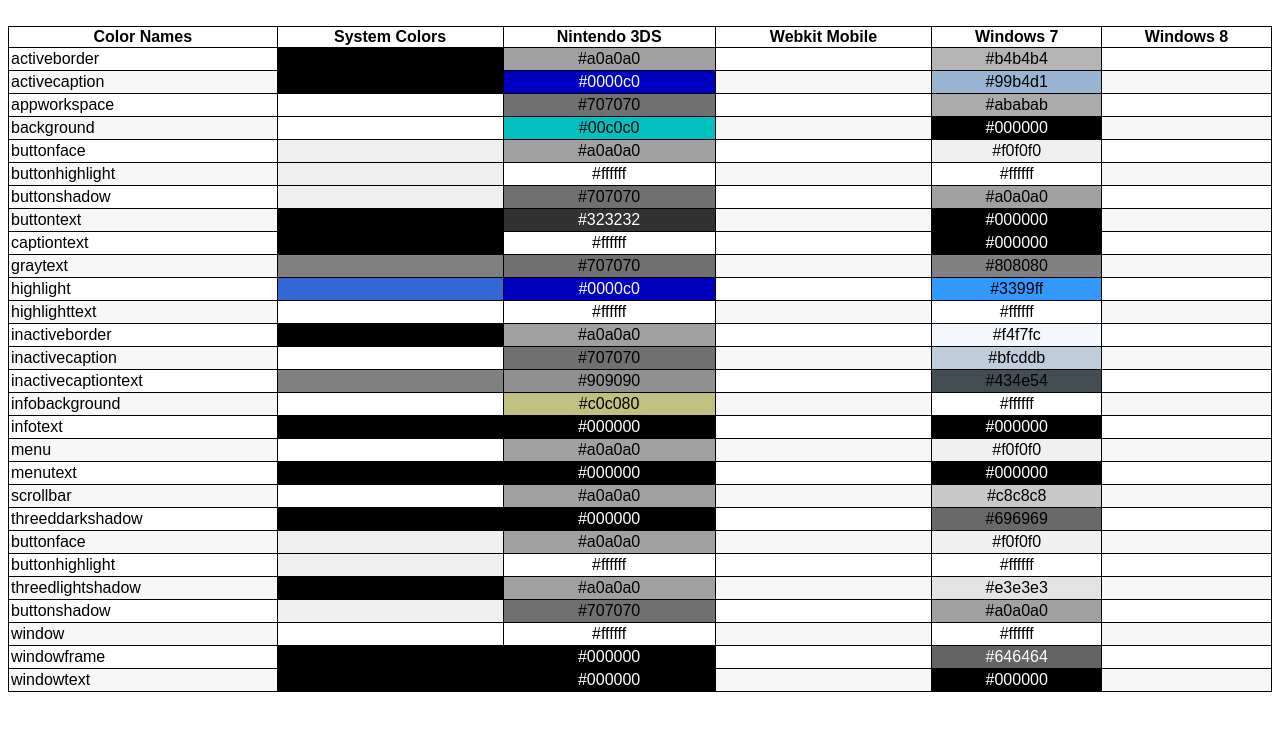
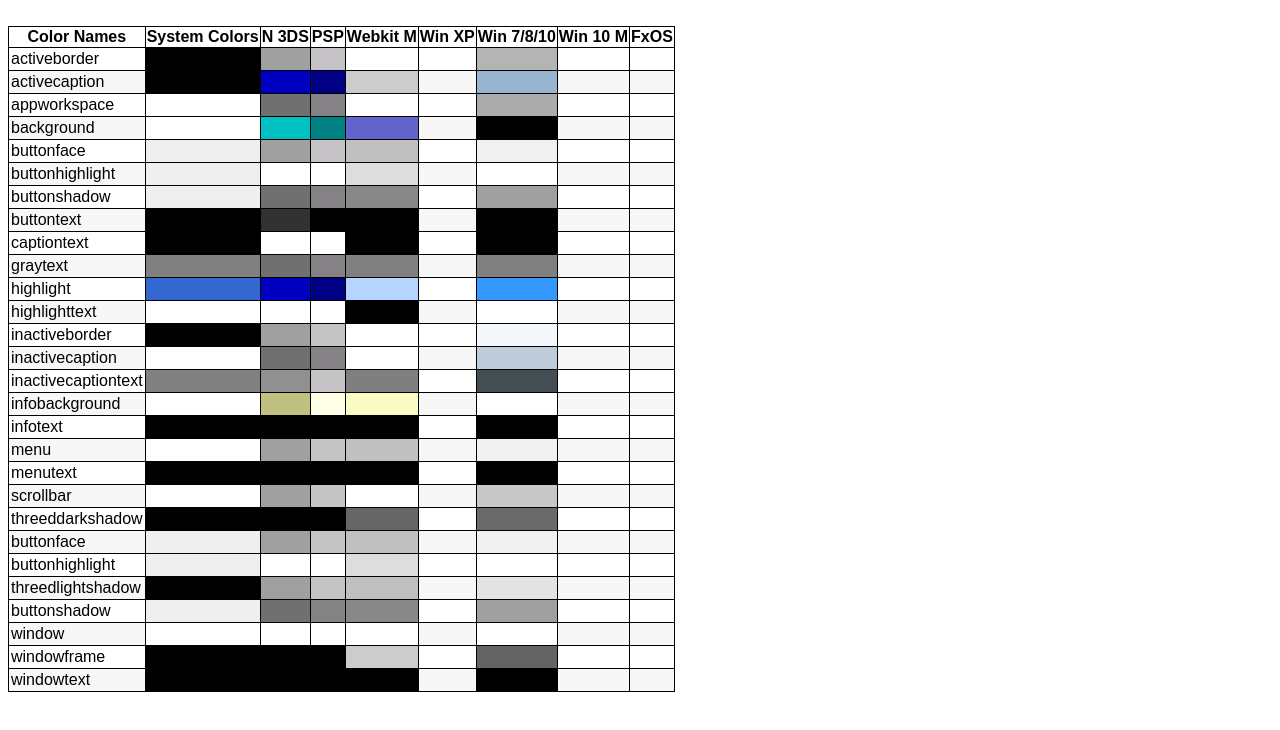
Before and after one commit to kurainooni/web-tests, a plain HTML site: page system_color_tester.html in a window 1280 px wide. Drawn offline with Linux system fonts and the light colour scheme.

Commit message:
added system colors for PSP and Webkit Mobile
- removed color codes for now
+ added system colors for PSP
+ added system colors for Webkit Mobile

TODO: Re-Add color codes

```diff
--- a/system_color_tester.html
+++ b/system_color_tester.html
@@ -1,43 +1,47 @@
-<!DOCTYPE HTML PUBLIC "-//W3C//DTD HTML 4.01 Transitional//EN">
-<html><head>
-
-
+<!Doctype html>
+<html>
+<head>
 <meta content="text/html; charset=UTF-8" http-equiv="content-type">
-  <meta name="viewport" content="width=device-width, initial-scale=1.0, user-scalable=no"><title>System Colors</title>
-
+<meta name="viewport"
+content="width=device-width, initial-scale=1.0, user-scalable=no">
+<title>System Colors</title>
 <style type="text/css">
 body {
 font-size: 100%;
-  font-family: Arial,Helvetica,sans-serif;
+font-family: Arial, Helvetica, sans-serif;
 }
+
 .g {
 background-color: #f7f7f7;
 }
+
 .u {
 background-color: #ffffff;
 }
+
 table {
 border: 1px solid #000000;
 padding: 0;
+text-indent: 0;
+font-style: normal;
+word-spacing: 0;
+letter-spacing: normal;
+border-spacing: 0;
+text-transform: none;
 border-collapse: collapse;
 font-variant: normal;
-  letter-spacing: normal;
-  text-indent: 0;
 white-space: normal;
-  width: 100%;
-  border-spacing: 0;
-  font-style: normal;
 font-weight: normal;
 text-align: start;
-  text-transform: none;
-  word-spacing: 0;
 font-size: inherit;
 }
+
 td {
 padding: 2px;
 vertical-align: top;
 font-size: inherit;
 }
+
 .sc {
 }
 
@@ -50,360 +54,657 @@ td {
 $(this).css('color', 'green');
 });
 });
-    </script></head><body>
+</script>
+</head>
+<body>
 <br>
 <table class="table" border="1" cellspacing="0">
 <tbody>
 <tr>
-      <th>Color Names<br>
+<th>Color Names</th>
+<th>System Colors</th>
+<th>N 3DS</th>
+<th>PSP</th>
+<th>Webkit M</th>
+<th>Win XP</th>
+<th>Win 7/8/10</th>
+<th>Win 10 M</th>
+<th>FxOS<br>
 </th>
-      <th>System Colors<br>
-      </th>
-      <th>Nintendo 3DS<br>
-      </th>
-      <th>Webkit Mobile<br>
-      </th>
-<th>Windows 7<br>
-      </th><th>Windows 8<br>
-      </th>
-
 </tr>
 <tr class="u">
 <td>activeborder<br>
 </td>
 <td class="sc" style="background-color: activeborder;">&nbsp; <br>
 </td>
-      <td style="vertical-align: top; text-align: center; background-color: rgb(160, 160, 160);">#a0a0a0
+<td
+style="vertical-align: top; text-align: center; background-color: rgb(160, 160, 160);">
+<br>
+</td>
+<td
+style="vertical-align: top; background-color: rgb(198, 195, 198);"><br>
+</td>
+<td style="background-color: rgb(255, 255, 255);" valign="top"><br>
 </td>
 <td valign="top"><br>
 </td>
-<td style="vertical-align: top; background-color: rgb(180, 180, 180); text-align: center;">#b4b4b4
-      </td><td valign="top"><br>
+<td
+style="vertical-align: top; background-color: rgb(180, 180, 180); text-align: center;">
+<br>
 </td>
-
+<td valign="top"><br>
+</td>
+<td style="vertical-align: top;"><br>
+</td>
 </tr>
 <tr class="g">
 <td> activecaption</td>
 <td class="sc" style="background-color: activecaption;">&nbsp;<br>
 </td>
-      <td style="vertical-align: top; text-align: center; background-color: rgb(0, 0, 192); color: white;">#0000c0
+<td
+style="vertical-align: top; text-align: center; background-color: rgb(0, 0, 192); color: white;">
+<br>
+</td>
+<td style="vertical-align: top; background-color: rgb(0, 0, 132);"><br>
+</td>
+<td style="background-color: rgb(204, 204, 204);" valign="top"><br>
 </td>
 <td valign="top"><br>
 </td>
-<td style="vertical-align: top; text-align: center; background-color: rgb(153, 180, 209);">#99b4d1</td><td valign="top"><br>
+<td
+style="vertical-align: top; text-align: center; background-color: rgb(153, 180, 209);"><br>
 </td>
-
+<td valign="top"><br>
+</td>
+<td style="vertical-align: top;"><br>
+</td>
 </tr>
 <tr class="u">
 <td> appworkspace</td>
 <td class="sc" style="background-color: appworkspace;">&nbsp;<br>
 </td>
-      <td style="vertical-align: top; text-align: center; background-color: rgb(112, 112, 112);">#707070
+<td
+style="vertical-align: top; text-align: center; background-color: rgb(112, 112, 112);">
+<br>
+</td>
+<td
+style="vertical-align: top; background-color: rgb(132, 130, 132);"><br>
+</td>
+<td style="background-color: rgb(255, 255, 255);" valign="top"><br>
 </td>
 <td valign="top"><br>
 </td>
-<td style="vertical-align: top; text-align: center; background-color: rgb(171, 171, 171);">#ababab<br>
-      </td><td valign="top"><br>
+<td
+style="vertical-align: top; text-align: center; background-color: rgb(171, 171, 171);"><br>
 </td>
-
+<td valign="top"><br>
+</td>
+<td style="vertical-align: top;"><br>
+</td>
 </tr>
 <tr class="g">
 <td> background</td>
 <td class="sc" style="background-color: background;">&nbsp;<br>
 </td>
-      <td style="vertical-align: top; text-align: center; background-color: rgb(0, 192, 192);">#00c0c0
+<td
+style="vertical-align: top; text-align: center; background-color: rgb(0, 192, 192);">
+<br>
+</td>
+<td
+style="vertical-align: top; background-color: rgb(0, 130, 132);"><br>
+</td>
+<td style="background-color: rgb(99, 99, 206);" valign="top"><br>
 </td>
 <td valign="top"><br>
 </td>
-<td style="vertical-align: top; text-align: center; background-color: rgb(0, 0, 0); color: white;">#000000<br>
-      </td><td valign="top"><br>
+<td
+style="vertical-align: top; text-align: center; background-color: rgb(0, 0, 0); color: white;"><br>
 </td>
-
+<td valign="top"><br>
+</td>
+<td style="vertical-align: top;"><br>
+</td>
 </tr>
 <tr class="u">
 <td> buttonface</td>
 <td class="sc" style="background-color: buttonface;">&nbsp;<br>
 </td>
-      <td style="vertical-align: top; text-align: center; background-color: rgb(160, 160, 160);">#a0a0a0</td>
+<td
+style="vertical-align: top; text-align: center; background-color: rgb(160, 160, 160);"><br>
+</td>
+<td
+style="vertical-align: top; background-color: rgb(198, 195, 198);"><br>
+</td>
+<td style="background-color: rgb(192, 192, 192);" valign="top"><br>
+</td>
 <td valign="top"><br>
 </td>
-<td style="vertical-align: top; text-align: center; background-color: rgb(240, 240, 240);">#f0f0f0</td><td valign="top"><br>
+<td
+style="vertical-align: top; text-align: center; background-color: rgb(240, 240, 240);"><br>
 </td>
-
+<td valign="top"><br>
+</td>
+<td style="vertical-align: top;"><br>
+</td>
 </tr>
 <tr class="g">
 <td> buttonhighlight</td>
 <td class="sc" style="background-color: buttonhighlight;">&nbsp;<br>
 </td>
-      <td style="vertical-align: top; text-align: center; background-color: rgb(255, 255, 255);">#ffffff
+<td
+style="vertical-align: top; text-align: center; background-color: rgb(255, 255, 255);">
+<br>
+</td>
+<td
+style="vertical-align: top; background-color: rgb(255, 255, 255);"><br>
+</td>
+<td style="background-color: rgb(221, 221, 221);" valign="top"><br>
 </td>
 <td valign="top"><br>
 </td>
-<td style="vertical-align: top; text-align: center; background-color: rgb(255, 255, 255);">#ffffff<br>
-      </td><td valign="top"><br>
+<td
+style="vertical-align: top; text-align: center; background-color: rgb(255, 255, 255);"><br>
 </td>
-
+<td valign="top"><br>
+</td>
+<td style="vertical-align: top;"><br>
+</td>
 </tr>
 <tr class="u">
 <td> buttonshadow</td>
 <td class="sc" style="background-color: buttonshadow;">&nbsp;<br>
 </td>
-      <td style="vertical-align: top; text-align: center; background-color: rgb(112, 112, 112);">#707070
+<td
+style="vertical-align: top; text-align: center; background-color: rgb(112, 112, 112);">
+<br>
+</td>
+<td
+style="vertical-align: top; background-color: rgb(132, 130, 132);"><br>
+</td>
+<td style="background-color: rgb(136, 136, 136);" valign="top"><br>
 </td>
 <td valign="top"><br>
 </td>
-<td style="vertical-align: top; text-align: center; background-color: rgb(160, 160, 160);">#a0a0a0</td><td valign="top"><br>
+<td
+style="vertical-align: top; text-align: center; background-color: rgb(160, 160, 160);"><br>
 </td>
-
+<td valign="top"><br>
+</td>
+<td style="vertical-align: top;"><br>
+</td>
 </tr>
 <tr class="g">
 <td> buttontext</td>
 <td class="sc" style="background-color: buttontext;">&nbsp;<br>
 </td>
-      <td style="vertical-align: top; text-align: center; background-color: rgb(50, 50, 50); color: white;">#323232
+<td
+style="vertical-align: top; text-align: center; background-color: rgb(50, 50, 50); color: white;">
+<br>
+</td>
+<td style="vertical-align: top; background-color: rgb(0, 0, 0);"><br>
+</td>
+<td style="background-color: rgb(0, 0, 0);" valign="top"><br>
 </td>
 <td valign="top"><br>
 </td>
-<td style="vertical-align: top; text-align: center; background-color: rgb(0, 0, 0); color: white;">#000000
-      </td><td valign="top"><br>
+<td
+style="vertical-align: top; text-align: center; background-color: rgb(0, 0, 0); color: white;">
+<br>
 </td>
-
+<td valign="top"><br>
+</td>
+<td style="vertical-align: top;"><br>
+</td>
 </tr>
 <tr class="u">
 <td> captiontext</td>
 <td class="sc" style="background-color: captiontext;">&nbsp;<br>
 </td>
-      <td style="vertical-align: top; text-align: center; background-color: rgb(255, 255, 255);">#ffffff
+<td
+style="vertical-align: top; text-align: center; background-color: rgb(255, 255, 255);">
+<br>
+</td>
+<td
+style="vertical-align: top; background-color: rgb(255, 255, 255);"><br>
+</td>
+<td style="background-color: rgb(0, 0, 0);" valign="top"><br>
 </td>
 <td valign="top"><br>
 </td>
-<td style="vertical-align: top; text-align: center; background-color: rgb(0, 0, 0); color: white;">#000000
-      </td><td valign="top"><br>
+<td
+style="vertical-align: top; text-align: center; background-color: rgb(0, 0, 0); color: white;">
+<br>
 </td>
-
+<td valign="top"><br>
+</td>
+<td style="vertical-align: top;"><br>
+</td>
 </tr>
 <tr class="g">
 <td> graytext</td>
 <td class="sc" style="background-color: graytext;">&nbsp;<br>
 </td>
-      <td style="vertical-align: top; text-align: center; background-color: rgb(112, 112, 112);">#707070
+<td
+style="vertical-align: top; text-align: center; background-color: rgb(112, 112, 112);">
+<br>
+</td>
+<td
+style="vertical-align: top; background-color: rgb(132, 130, 132);"><br>
+</td>
+<td style="background-color: rgb(128, 128, 128);" valign="top"><br>
 </td>
 <td valign="top"><br>
 </td>
-<td style="vertical-align: top; text-align: center; background-color: rgb(128, 128, 128);">#808080<br>
-      </td><td valign="top"><br>
+<td
+style="vertical-align: top; text-align: center; background-color: rgb(128, 128, 128);"><br>
 </td>
-
+<td valign="top"><br>
+</td>
+<td style="vertical-align: top;"><br>
+</td>
 </tr>
 <tr class="u">
 <td> highlight</td>
 <td class="sc" style="background-color: highlight;">&nbsp;<br>
 </td>
-      <td style="vertical-align: top; text-align: center; background-color: rgb(0, 0, 192); color: white;">#0000c0
+<td
+style="vertical-align: top; text-align: center; background-color: rgb(0, 0, 192); color: white;">
+<br>
+</td>
+<td style="vertical-align: top; background-color: rgb(0, 0, 132);"><br>
+</td>
+<td style="background-color: rgb(181, 213, 255);" valign="top"><br>
 </td>
 <td valign="top"><br>
 </td>
-<td style="vertical-align: top; text-align: center; background-color: rgb(51, 153, 255);">#3399ff</td><td valign="top"><br>
+<td
+style="vertical-align: top; text-align: center; background-color: rgb(51, 153, 255);"><br>
 </td>
-
+<td valign="top"><br>
+</td>
+<td style="vertical-align: top;"><br>
+</td>
 </tr>
 <tr class="g">
 <td> highlighttext</td>
 <td class="sc" style="background-color: highlighttext;">&nbsp;<br>
 </td>
-      <td style="vertical-align: top; text-align: center; background-color: rgb(255, 255, 255);">#ffffff
+<td
+style="vertical-align: top; text-align: center; background-color: rgb(255, 255, 255);">
+<br>
+</td>
+<td
+style="vertical-align: top; background-color: rgb(255, 255, 255);"><br>
+</td>
+<td style="background-color: rgb(0, 0, 0);" valign="top"><br>
 </td>
 <td valign="top"><br>
 </td>
-<td style="vertical-align: top; text-align: center; background-color: rgb(255, 255, 255);">#ffffff<br>
-      </td><td valign="top"><br>
+<td
+style="vertical-align: top; text-align: center; background-color: rgb(255, 255, 255);"><br>
 </td>
-
+<td valign="top"><br>
+</td>
+<td style="vertical-align: top;"><br>
+</td>
 </tr>
 <tr class="u">
 <td> inactiveborder</td>
 <td class="sc" style="background-color: inactiveborder;">&nbsp;<br>
 </td>
-      <td style="vertical-align: top; text-align: center; background-color: rgb(160, 160, 160);">#a0a0a0
+<td
+style="vertical-align: top; text-align: center; background-color: rgb(160, 160, 160);">
+<br>
+</td>
+<td
+style="vertical-align: top; background-color: rgb(198, 195, 198);"><br>
+</td>
+<td style="background-color: rgb(255, 255, 255);" valign="top"><br>
 </td>
 <td valign="top"><br>
 </td>
-<td style="vertical-align: top; text-align: center; background-color: rgb(244, 247, 252);">#f4f7fc</td><td valign="top"><br>
+<td
+style="vertical-align: top; text-align: center; background-color: rgb(244, 247, 252);"><br>
 </td>
-
+<td valign="top"><br>
+</td>
+<td style="vertical-align: top;"><br>
+</td>
 </tr>
 <tr class="g">
 <td> inactivecaption</td>
 <td class="sc" style="background-color: inactivecaption;">&nbsp;<br>
 </td>
-      <td style="vertical-align: top; text-align: center; background-color: rgb(112, 112, 112);">#707070
+<td
+style="vertical-align: top; text-align: center; background-color: rgb(112, 112, 112);">
+<br>
+</td>
+<td
+style="vertical-align: top; background-color: rgb(132, 130, 132);"><br>
+</td>
+<td style="background-color: rgb(255, 255, 255);" valign="top"><br>
 </td>
 <td valign="top"><br>
 </td>
-<td style="vertical-align: top; text-align: center; background-color: rgb(191, 205, 219);">#bfcddb</td><td valign="top"><br>
+<td
+style="vertical-align: top; text-align: center; background-color: rgb(191, 205, 219);"><br>
 </td>
-
+<td valign="top"><br>
+</td>
+<td style="vertical-align: top;"><br>
+</td>
 </tr>
 <tr class="u">
 <td> inactivecaptiontext</td>
 <td class="sc" style="background-color: inactivecaptiontext;">&nbsp;<br>
 </td>
-      <td style="vertical-align: top; text-align: center; background-color: rgb(144, 144, 144);">#909090
+<td
+style="vertical-align: top; text-align: center; background-color: rgb(144, 144, 144);">
+<br>
+</td>
+<td
+style="vertical-align: top; background-color: rgb(198, 195, 198);"><br>
+</td>
+<td style="background-color: rgb(127, 127, 127);" valign="top"><br>
 </td>
 <td valign="top"><br>
 </td>
-<td style="vertical-align: top; text-align: center; background-color: rgb(67, 78, 84);">#434e54</td><td valign="top"><br>
+<td
+style="vertical-align: top; text-align: center; background-color: rgb(67, 78, 84);"><br>
 </td>
-
+<td valign="top"><br>
+</td>
+<td style="vertical-align: top;"><br>
+</td>
 </tr>
 <tr class="g">
 <td> infobackground</td>
 <td class="sc" style="background-color: infobackground;">&nbsp;<br>
 </td>
-      <td style="vertical-align: top; text-align: center; background-color: rgb(192, 192, 128);">#c0c080
+<td
+style="vertical-align: top; text-align: center; background-color: rgb(192, 192, 128);">
+<br>
+</td>
+<td
+style="vertical-align: top; background-color: rgb(255, 255, 231);"><br>
+</td>
+<td style="background-color: rgb(251, 252, 197);" valign="top"><br>
 </td>
 <td valign="top"><br>
 </td>
-<td style="vertical-align: top; text-align: center; background-color: rgb(255, 255, 255);">#ffffff</td><td valign="top"><br>
+<td
+style="vertical-align: top; text-align: center; background-color: rgb(255, 255, 255);"><br>
 </td>
-
+<td valign="top"><br>
+</td>
+<td style="vertical-align: top;"><br>
+</td>
 </tr>
 <tr class="u">
 <td>infotext<br>
 </td>
 <td class="sc" style="background-color: infotext;">&nbsp;<br>
 </td>
-      <td style="vertical-align: top; text-align: center; color: white; background-color: rgb(0, 0, 0);">#000000
+<td
+style="vertical-align: top; text-align: center; color: white; background-color: rgb(0, 0, 0);">
+<br>
+</td>
+<td style="vertical-align: top; background-color: rgb(0, 0, 0);"><br>
+</td>
+<td style="background-color: rgb(0, 0, 0);" valign="top"><br>
 </td>
 <td valign="top"><br>
 </td>
-<td style="vertical-align: top; text-align: center; background-color: rgb(0, 0, 0); color: white;">#000000
-      </td><td valign="top"><br>
+<td
+style="vertical-align: top; text-align: center; background-color: rgb(0, 0, 0); color: white;">
+<br>
 </td>
-
+<td valign="top"><br>
+</td>
+<td style="vertical-align: top;"><br>
+</td>
 </tr>
 <tr class="g">
 <td>menu<br>
 </td>
 <td class="sc" style="background-color: menu;">&nbsp;<br>
 </td>
-      <td style="vertical-align: top; text-align: center; background-color: rgb(160, 160, 160);">#a0a0a0
+<td
+style="vertical-align: top; text-align: center; background-color: rgb(160, 160, 160);">
+<br>
+</td>
+<td
+style="vertical-align: top; background-color: rgb(198, 195, 198);"><br>
+</td>
+<td style="background-color: rgb(192, 192, 192);" valign="top"><br>
 </td>
 <td valign="top"><br>
 </td>
-<td style="vertical-align: top; text-align: center; background-color: rgb(240, 240, 240);">#f0f0f0
-      </td><td valign="top"><br>
+<td
+style="vertical-align: top; text-align: center; background-color: rgb(240, 240, 240);">
+<br>
 </td>
-
+<td valign="top"><br>
+</td>
+<td style="vertical-align: top;"><br>
+</td>
 </tr>
 <tr class="u">
 <td>menutext</td>
 <td class="sc" style="background-color: menutext;">&nbsp;</td>
-      <td style="vertical-align: top; text-align: center; background-color: rgb(0, 0, 0); color: white;">#000000</td>
+<td
+style="vertical-align: top; text-align: center; background-color: rgb(0, 0, 0); color: white;"><br>
+</td>
+<td style="vertical-align: top; background-color: rgb(0, 0, 0);"><br>
+</td>
+<td style="background-color: rgb(0, 0, 0);" valign="top"><br>
+</td>
 <td valign="top"><br>
 </td>
-<td style="vertical-align: top; text-align: center; background-color: rgb(0, 0, 0); color: white;">#000000</td><td valign="top"><br>
+<td
+style="vertical-align: top; text-align: center; background-color: rgb(0, 0, 0); color: white;"><br>
 </td>
-
+<td valign="top"><br>
+</td>
+<td style="vertical-align: top;"><br>
+</td>
 </tr>
 <tr class="g">
 <td>scrollbar</td>
 <td class="sc" style="background-color: scrollbar;">&nbsp;</td>
-      <td style="vertical-align: top; text-align: center; background-color: rgb(160, 160, 160);">#a0a0a0</td>
+<td
+style="vertical-align: top; text-align: center; background-color: rgb(160, 160, 160);"><br>
+</td>
+<td
+style="vertical-align: top; background-color: rgb(198, 195, 198);"><br>
+</td>
+<td style="background-color: rgb(255, 255, 255);" valign="top"><br>
+</td>
 <td valign="top"><br>
 </td>
-<td style="vertical-align: top; text-align: center; background-color: rgb(200, 200, 200);">#c8c8c8</td><td valign="top"><br>
+<td
+style="vertical-align: top; text-align: center; background-color: rgb(200, 200, 200);"><br>
 </td>
-
+<td valign="top"><br>
+</td>
+<td style="vertical-align: top;"><br>
+</td>
 </tr>
 <tr class="u">
 <td> threeddarkshadow</td>
 <td class="sc" style="background-color: threeddarkshadow;">&nbsp;</td>
-      <td style="vertical-align: top; text-align: center; background-color: rgb(0, 0, 0); color: white;">#000000</td>
+<td
+style="vertical-align: top; text-align: center; background-color: rgb(0, 0, 0); color: white;"><br>
+</td>
+<td style="vertical-align: top; background-color: rgb(0, 0, 0);"><br>
+</td>
+<td style="background-color: rgb(102, 102, 102);" valign="top"><br>
+</td>
 <td valign="top"><br>
 </td>
-<td style="vertical-align: top; text-align: center; background-color: rgb(105, 105, 105);">#696969</td><td valign="top"><br>
+<td
+style="vertical-align: top; text-align: center; background-color: rgb(105, 105, 105);"><br>
 </td>
-
+<td valign="top"><br>
+</td>
+<td style="vertical-align: top;"><br>
+</td>
 </tr>
 <tr class="g">
 <td> buttonface</td>
 <td class="sc" style="background-color: buttonface;">&nbsp;<br>
 </td>
-      <td style="vertical-align: top; text-align: center; background-color: rgb(160, 160, 160);">#a0a0a0</td>
+<td
+style="vertical-align: top; text-align: center; background-color: rgb(160, 160, 160);"><br>
+</td>
+<td
+style="vertical-align: top; background-color: rgb(198, 195, 198);"><br>
+</td>
+<td style="background-color: rgb(192, 192, 192);" valign="top"><br>
+</td>
 <td valign="top"><br>
 </td>
-<td style="vertical-align: top; text-align: center; background-color: rgb(240, 240, 240);">#f0f0f0</td><td valign="top"><br>
+<td
+style="vertical-align: top; text-align: center; background-color: rgb(240, 240, 240);"><br>
 </td>
-
+<td valign="top"><br>
+</td>
+<td style="vertical-align: top;"><br>
+</td>
 </tr>
 <tr class="u">
 <td> buttonhighlight</td>
 <td class="sc" style="background-color: buttonhighlight;">&nbsp;<br>
 </td>
-      <td style="vertical-align: top; text-align: center; background-color: rgb(255, 255, 255);">#ffffff</td>
+<td
+style="vertical-align: top; text-align: center; background-color: rgb(255, 255, 255);"><br>
+</td>
+<td
+style="vertical-align: top; background-color: rgb(255, 255, 255);"><br>
+</td>
+<td style="background-color: rgb(221, 221, 221);" valign="top"><br>
+</td>
 <td valign="top"><br>
 </td>
-<td style="vertical-align: top; text-align: center; background-color: rgb(255, 255, 255);">#ffffff</td><td valign="top"><br>
+<td
+style="vertical-align: top; text-align: center; background-color: rgb(255, 255, 255);"><br>
 </td>
-
+<td valign="top"><br>
+</td>
+<td style="vertical-align: top;"><br>
+</td>
 </tr>
 <tr class="g">
 <td> threedlightshadow</td>
 <td class="sc" style="background-color: threedlightshadow;">&nbsp;</td>
-      <td style="vertical-align: top; text-align: center; background-color: rgb(160, 160, 160);">#a0a0a0</td>
+<td
+style="vertical-align: top; text-align: center; background-color: rgb(160, 160, 160);"><br>
+</td>
+<td
+style="vertical-align: top; background-color: rgb(198, 195, 198);"><br>
+</td>
+<td style="background-color: rgb(192, 192, 192);" valign="top"><br>
+</td>
 <td valign="top"><br>
 </td>
-<td style="vertical-align: top; text-align: center; background-color: rgb(227, 227, 227);">#e3e3e3</td><td valign="top"><br>
+<td
+style="vertical-align: top; text-align: center; background-color: rgb(227, 227, 227);"><br>
 </td>
-
+<td valign="top"><br>
+</td>
+<td style="vertical-align: top;"><br>
+</td>
 </tr>
 <tr class="u">
 <td> buttonshadow</td>
 <td class="sc" style="background-color: buttonshadow;">&nbsp;</td>
-      <td style="vertical-align: top; text-align: center; background-color: rgb(112, 112, 112);">#707070</td>
+<td
+style="vertical-align: top; text-align: center; background-color: rgb(112, 112, 112);"><br>
+</td>
+<td
+style="vertical-align: top; background-color: rgb(132, 130, 132);"><br>
+</td>
+<td style="background-color: rgb(136, 136, 136);" valign="top"><br>
+</td>
 <td valign="top"><br>
 </td>
-<td style="vertical-align: top; text-align: center; background-color: rgb(160, 160, 160);">#a0a0a0</td><td valign="top"><br>
+<td
+style="vertical-align: top; text-align: center; background-color: rgb(160, 160, 160);"><br>
 </td>
-
+<td valign="top"><br>
+</td>
+<td style="vertical-align: top;"><br>
+</td>
 </tr>
 <tr class="g">
 <td>window<br>
 </td>
 <td class="sc" style="background-color: window;">&nbsp;<br>
 </td>
-      <td style="vertical-align: top; text-align: center; background-color: rgb(255, 255, 255);">#ffffff</td>
+<td
+style="vertical-align: top; text-align: center; background-color: rgb(255, 255, 255);"><br>
+</td>
+<td
+style="vertical-align: top; background-color: rgb(255, 255, 255);"><br>
+</td>
+<td style="background-color: rgb(255, 255, 255);" valign="top"><br>
+</td>
 <td valign="top"><br>
 </td>
-<td style="vertical-align: top; text-align: center; background-color: rgb(255, 255, 255);">#ffffff</td><td valign="top"><br>
+<td
+style="vertical-align: top; text-align: center; background-color: rgb(255, 255, 255);"><br>
 </td>
-
+<td valign="top"><br>
+</td>
+<td style="vertical-align: top;"><br>
+</td>
 </tr>
 <tr class="u">
 <td>windowframe<br>
 </td>
 <td class="sc" style="background-color: windowframe;">&nbsp;<br>
 </td>
-      <td style="vertical-align: top; text-align: center; background-color: rgb(0, 0, 0); color: white;">#000000</td>
+<td
+style="vertical-align: top; text-align: center; background-color: rgb(0, 0, 0); color: white;"><br>
+</td>
+<td style="vertical-align: top; background-color: rgb(0, 0, 0);"><br>
+</td>
+<td style="background-color: rgb(204, 204, 204);" valign="top"><br>
+</td>
 <td valign="top"><br>
 </td>
-<td style="vertical-align: top; text-align: center; background-color: rgb(100, 100, 100); color: white;">#646464</td><td valign="top"><br>
+<td
+style="vertical-align: top; text-align: center; background-color: rgb(100, 100, 100); color: white;">
+<br>
 </td>
-
+<td valign="top"><br>
+</td>
+<td style="vertical-align: top;"><br>
+</td>
 </tr>
 <tr class="g">
 <td>windowtext<br>
 </td>
 <td class="sc" style="background-color: windowtext;">&nbsp;<br>
 </td>
-      <td style="vertical-align: top; text-align: center; background-color: rgb(0, 0, 0); color: white;">#000000</td>
+<td
+style="vertical-align: top; text-align: center; background-color: rgb(0, 0, 0); color: white;"><br>
+</td>
+<td style="vertical-align: top; background-color: rgb(0, 0, 0);"><br>
+</td>
+<td style="background-color: rgb(0, 0, 0);" valign="top"><br>
+</td>
 <td valign="top"><br>
 </td>
-<td style="vertical-align: top; text-align: center; color: white; background-color: rgb(0, 0, 0);">#000000</td><td valign="top"><br>
+<td
+style="vertical-align: top; text-align: center; color: white; background-color: rgb(0, 0, 0);"><br>
 </td>
-
+<td valign="top"><br>
+</td>
+<td style="vertical-align: top;"><br>
+</td>
 </tr>
 </tbody>
 </table>
-</body></html>
+</body>
+</html>
```
Lines whose indentation alone changed are shown as unchanged.
